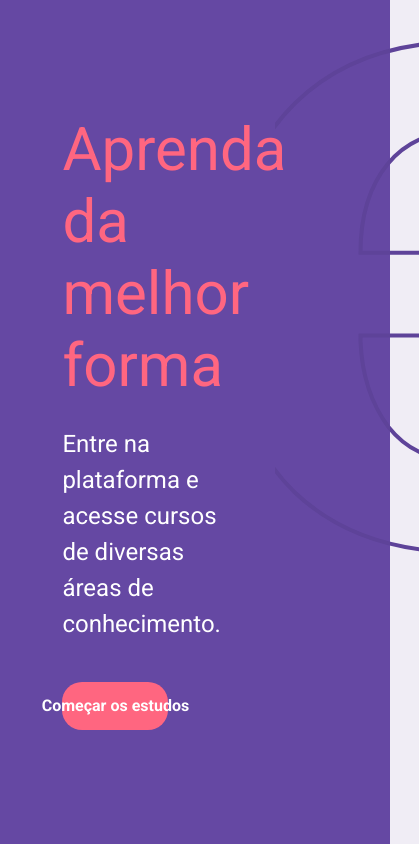
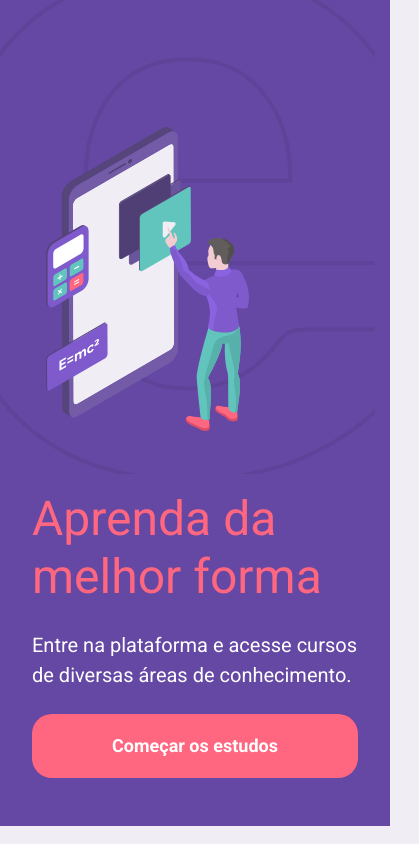
Before and after one commit to Joao-mello-ferrari/e.learning_frontend, a Next.js app: page / in a window 390 px wide. Shown: the whole page, 419 px wide, since content can reach past the window. Built offline with nearby package versions, Linux system fonts and the light colour scheme.

Commit message:
finishing opening screen

```diff
--- a/src/components/ClassDescription.tsx
+++ b/src/components/ClassDescription.tsx
@@ -3,7 +3,7 @@ import { useRouter } from 'next/router'
 import { FiPlayCircle, FiClock } from 'react-icons/fi'
 
 interface ClassDescriptionProps{
-  title: number;
+  title: string;
   number: number;
   duration: number;
   titleSize?: string;
--- a/src/pages/index.tsx
+++ b/src/pages/index.tsx
@@ -1,11 +1,72 @@
-import { Flex, Box, Text, Button, Image } from '@chakra-ui/react'
+import { Flex, Box, Text, Button, Image, useMediaQuery } from '@chakra-ui/react'
 
 import { useRouter } from 'next/router';
 
 
 export default function Home() {
+  const [isMobile] = useMediaQuery('(max-width: 768px)');
   const { push } = useRouter();
 
+  if(isMobile){
+    return(
+      <Flex
+        flexDir="column"
+        w="100vw"
+        background="brand.primary"
+      >
+        <Flex
+          backgroundImage="/assets/E.svg"
+          backgroundRepeat="no-repeat"
+          mt="-8"
+          w="100%"
+          h="60vh"
+          pr="24"
+          pt="116"
+          justify="center"
+          align="center"
+        >
+          <Image src="/assets/Intro.svg" />
+        </Flex>
+
+        <Flex
+          flexDir="column"
+          w="100%"
+          justify="center"
+          align="start"
+          px="8"
+          pb="12"
+          mt="4"
+        >
+          <Text color="brand.secondary" fontSize="5xl" lineHeight="1.2">
+            Aprenda da melhor forma
+          </Text>
+          <Text color="brand.white" fontSize="xl" mt="6">
+            Entre na plataforma e
+            acesse cursos de diversas áreas
+            de conhecimento.
+          </Text>
+          <Button
+            color="brand.white"
+            background="brand.secondary"
+            borderRadius="20"
+            w="100%"
+            mt="6"
+            h="64px"
+            fontSize="lg"
+            transition="transform 0.3s"
+            _hover={{
+              background: 'brand.secondary',
+              transform: 'scale(1.1)',
+            }}
+            onClick={()=>{push('/dashboard')}}
+          >
+            Começar os estudos
+          </Button>
+        </Flex>
+
+      </Flex>
+    )
+  }
   return (
     <Flex h="100vh" w="100vw" background="brand.primary">
       <Flex flexDir="column" w="50%" justify="center" align="start" pl="16vw">
@@ -48,7 +109,5 @@ export default function Home() {
 
       </Flex>
     </Flex>
-
-
   )
 }
--- a/src/styles/globals.css
+++ b/src/styles/globals.css
@@ -35,15 +35,6 @@ body::-webkit-scrollbar-thumb {
   position: absolute;
 }
 
-.custom-grid{
-  transition:  all 0.3s
-}
-
-.custom-grid:hover{
-  cursor: pointer;
-  transform: scale(1.1);
-}
-
 .class-video{
   border-radius: 1rem;
   border: 4px solid #6548A3;
@@ -60,37 +51,3 @@ body::-webkit-scrollbar-thumb {
     width: 100%!important;
   }
 }
-
-
-
-
-.wrap {
-  margin: 0 auto;
-  width: 90%;
-/*
-  Be careful with height set on
-  the parent of a sticky element.
-  Uncomment to see issue.
-*/
-/*   height: 40%; */
-/*
-  overflow cannot be used on
-  parents of position: sticky,
-  uncomment to demonstrate the issue.
-*/
-/*   overflow: hidden; */
-/*   overflow-y: scroll; */
-}
-
-.aside {
-  background: #eee;
-  /* float: right; */
-  width: 20%;
-  padding: 1em;
-  /* position sticky */
-  position: sticky;
-  top: 3em;
-}
-.content {
-  width: 50%;
-}
```
Also changed, not shown: src/components/ClassItem.tsx (+6 -2 lines), src/components/CourseItem.tsx (+25 -4 lines), src/components/Header/index.tsx (renamed from src/components/Header/index.jsx, +8 -3 lines), src/components/Header/input.tsx (+7 -2 lines), src/pages/blog.tsx (+13 -5 lines), src/pages/dashboard/[course]/[classId].tsx (+19 -18 lines), src/pages/dashboard/index.tsx (+29 -5 lines), src/pages/statistics.tsx (+14 -6 lines).
